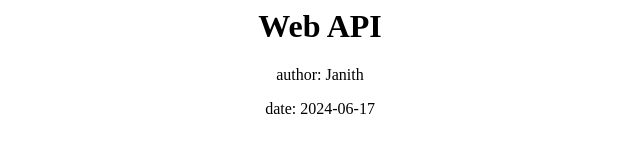
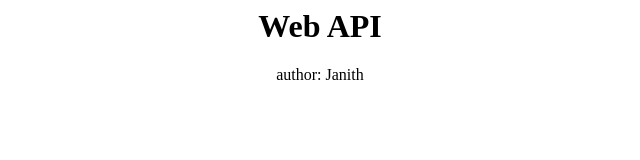
Before and after one commit to JanithDisanayake/Dumriya-Live, a website: page views/index.html in a window 1280 px wide. Shown: the whole page, without its empty margins (320-960 px from the left). Drawn offline with Linux system fonts and the light colour scheme.

```diff
--- a/views/index.html
+++ b/views/index.html
@@ -1,5 +1,4 @@
 <div align="center">
 	<h1> Web API </h1>
 	<p> author: Janith </p>
-	<p> date: 2024-06-17 </p>
 </div>
```
Also changed, not shown: .github/workflows/lambda-deploy.yml (added).
